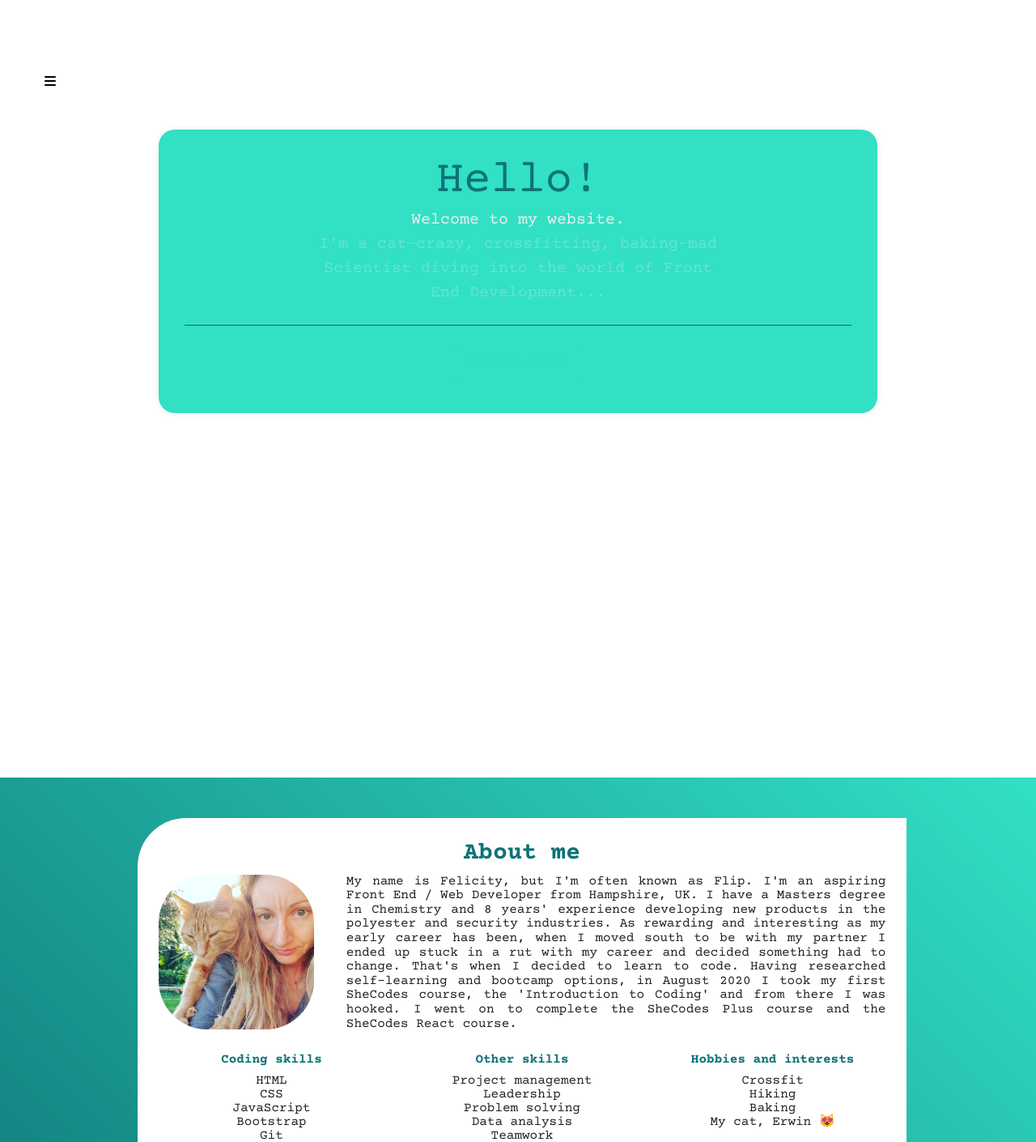
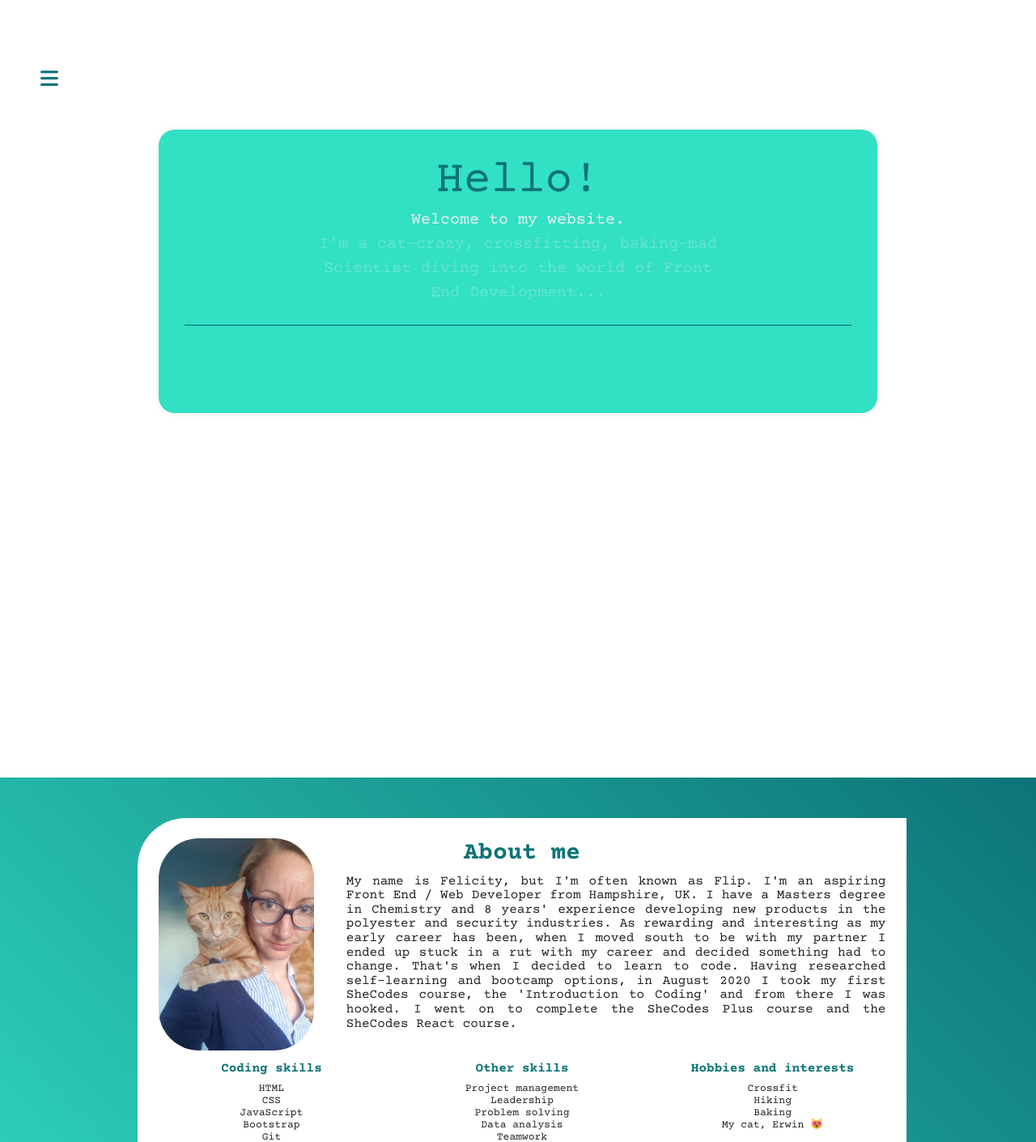
Before and after one commit to flippity28/portfolio-website-react, a React (Create React App) app: page / in a window 1280 px wide. Shown: the top 1410 px of the page at 81% size. Built offline with nearby package versions, Linux system fonts and the light colour scheme.

Commit message:
menu changes and about me formatting

```diff
--- a/src/aboutme.css
+++ b/src/aboutme.css
@@ -1,5 +1,5 @@
 .about-me {
-  background: linear-gradient(45deg, #0d7377, #32e0c4);
+  background: linear-gradient(45deg, #32e0c4, #0d7377);
   font-family: "Courier Prime", monospace;
   height: 100vh;
 }
@@ -25,6 +25,9 @@
   color: #212121;
 }
 
+.about-me .row {
+  max-height: 230px;
+}
 .about-me h3 {
   font-size: 16px;
   font-weight: bold;
@@ -37,8 +40,8 @@
   padding-left: 0;
 }
 .about-me li {
-  font-size: 14;
-  line-height: 17px;
+  font-size: 13px;
+  line-height: 15px;
   color: #212121;
 }
 .about-me a {
@@ -50,8 +53,10 @@
 
 .about-me #profile-photo {
   width: 15vw;
-  border-radius: 60px;
+  border-radius: 50px;
+  position: relative;
+  top: -45px;
 }
 .about-me .skills-section {
-  margin-top: 2vw;
+  margin-top: 0;
 }
--- a/src/aboutme.js
+++ b/src/aboutme.js
@@ -1,5 +1,5 @@
 import React from "react"
-import PIC1 from "./images/pic1.png"
+import PIC from "./images/pic2.jpg"
 import Menu from "./menu.js"
 
 export default function AboutMe (){return(
@@ -12,7 +12,7 @@ export default function AboutMe (){return(
         <div className="block col-10">
           <h1>About me</h1>
           <div className="row">
-          <div className="col-3"><img src={PIC1} alt="about_me_img" id="profile-photo"/></div>
+          <div className="col-3"><img src={PIC} alt="about_me_img" id="profile-photo"/></div>
 
           <div className ="col-9 about-me-text">
             My name is Felicity, but I'm often known as Flip. I'm an aspiring
--- a/src/menu.css
+++ b/src/menu.css
@@ -3,14 +3,29 @@
   position: fixed;
   left: 30px;
   top: 40px;
+  color: #0d7377;
 }
 .side-menu button {
   background-color: transparent;
   border: none;
-  outline: line;
+  outline: none;
   margin-left: 0;
   margin-top: 5vh;
   text-align: left;
-  padding: 10px;
-  width: 8vw;
+  padding: 5px;
+  color: #0d7377;
+  border-radius: 10px;
+  transition: 200ms ease-in-out;
 }
+.side-menu a {
+  padding: 0;
+  margin-left: 15px;
+}
+.side-menu .link-button:hover {
+  background-color: #32e0c4;
+  color: white;
+}
+
+.side-menu .fas {
+  font-size: 25px;
+}
--- a/src/menu.js
+++ b/src/menu.js
@@ -7,11 +7,11 @@ export default function Menu(){
 function showMenu (event){event.preventDefault();
   if (nav){openNav(false)} else {
 openNav(true)}}
-let menuButton = <button onClick={showMenu}><i class="fas fa-bars"></i></button>;
+
 if (nav) {
 return(
       <div className="side-menu col-1">
-        <div classname="row">{menuButton}</div>
+        <div classname="row"><button onClick={showMenu}><i class="fas fa-times"></i></button></div>
           <div className="row">
             <a  id="about-me-link" href="#about-section"><button class="link-button">About me</button></a>
           </div>
@@ -19,11 +19,11 @@ return(
             <a id="projects-link" href="#projects"><button class="link-button">Projects</button></a>
           </div>
           <div className="row"><a id="contact-link" href="#contact"><button class="link-button">Contact</button></a></div>
-          <div className="row"><a id="blog-link" href="#blog"><button class="link-button">Blog</button></a></div>
+
         </div>
 
 )} else {return(<div className="side-menu col-1">
-        <div classname="row">{menuButton}</div>
+        <div classname="row"><button onClick={showMenu}><i class="fas fa-bars"></i></button></div>
 
         </div>)}
 
```
Also changed, not shown: src/images/pic2.jpg (added).
